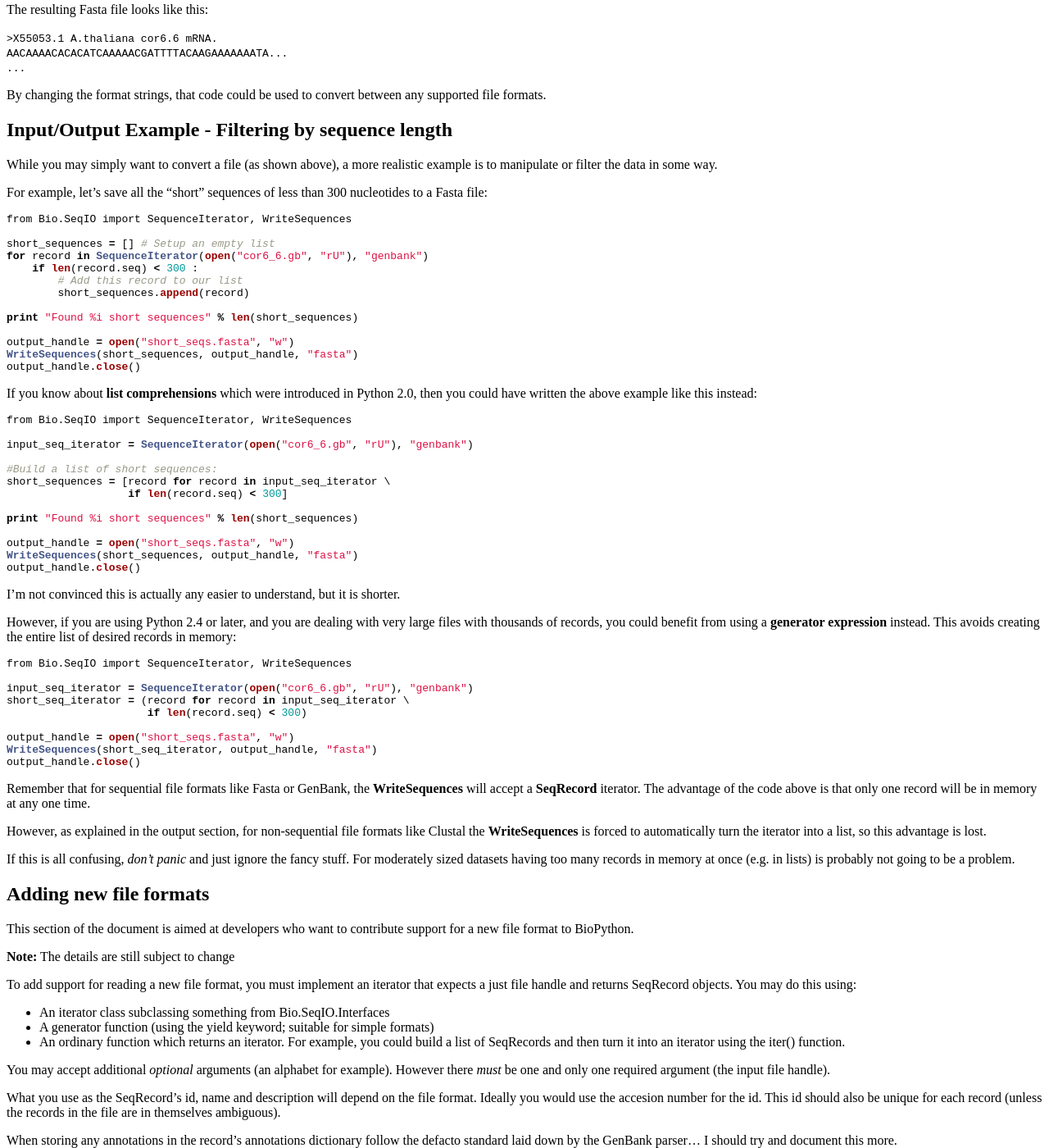
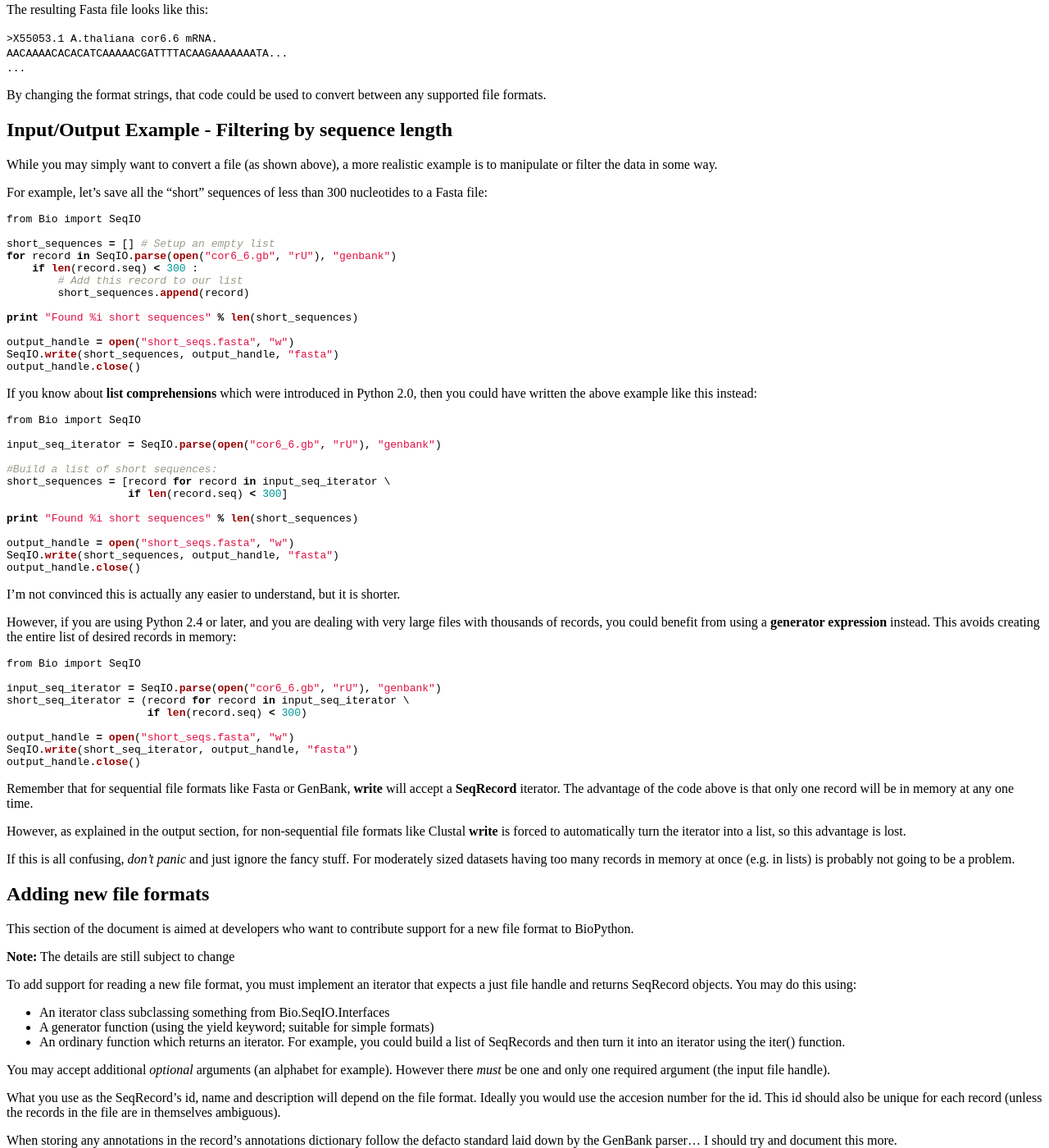
Before and after one commit to biopython/biopython.github.io, a Jekyll site: the page built from wiki/SeqIO.md, in a window 1280 px wide and 1400 px high, scrolled down 2527 px. Shown: the whole window at 82% size. Built offline with Jekyll 4.4.1, drawn with Linux system fonts in a browser that asks for light colours.

Commit message:
renaming SequenceIterator and WriteSequence to parse and write

````diff
--- a/wiki/SeqIO.md
+++ b/wiki/SeqIO.md
@@ -239,10 +239,10 @@ For example, let's save all the "short" sequences of less than 300
 nucleotides to a Fasta file:
 
 ``` python
-from Bio.SeqIO import SequenceIterator, WriteSequences
+from Bio import SeqIO
 
 short_sequences = [] # Setup an empty list
-for record in SequenceIterator(open("cor6_6.gb", "rU"), "genbank")
+for record in SeqIO.parse(open("cor6_6.gb", "rU"), "genbank")
     if len(record.seq) < 300 :
         # Add this record to our list
         short_sequences.append(record)
@@ -250,7 +250,7 @@ for record in SequenceIterator(open("cor6_6.gb", "rU"), "genbank")
 print "Found %i short sequences" % len(short_sequences)
 
 output_handle = open("short_seqs.fasta", "w")
-WriteSequences(short_sequences, output_handle, "fasta")
+SeqIO.write(short_sequences, output_handle, "fasta")
 output_handle.close()
 ```
 
@@ -259,9 +259,9 @@ Python 2.0, then you could have written the above example like this
 instead:
 
 ``` python
-from Bio.SeqIO import SequenceIterator, WriteSequences
+from Bio import SeqIO
 
-input_seq_iterator = SequenceIterator(open("cor6_6.gb", "rU"), "genbank")
+input_seq_iterator = SeqIO.parse(open("cor6_6.gb", "rU"), "genbank")
 
 #Build a list of short sequences:
 short_sequences = [record for record in input_seq_iterator \
@@ -270,7 +270,7 @@ short_sequences = [record for record in input_seq_iterator \
 print "Found %i short sequences" % len(short_sequences)
 
 output_handle = open("short_seqs.fasta", "w")
-WriteSequences(short_sequences, output_handle, "fasta")
+SeqIO.write(short_sequences, output_handle, "fasta")
 output_handle.close()
 ```
 
@@ -283,25 +283,24 @@ a **generator expression** instead. This avoids creating the entire list
 of desired records in memory:
 
 ``` python
-from Bio.SeqIO import SequenceIterator, WriteSequences
+from Bio import SeqIO
 
-input_seq_iterator = SequenceIterator(open("cor6_6.gb", "rU"), "genbank")
+input_seq_iterator = SeqIO.parse(open("cor6_6.gb", "rU"), "genbank")
 short_seq_iterator = (record for record in input_seq_iterator \
                       if len(record.seq) < 300)
 
 output_handle = open("short_seqs.fasta", "w")
-WriteSequences(short_seq_iterator, output_handle, "fasta")
+SeqIO.write(short_seq_iterator, output_handle, "fasta")
 output_handle.close()
 ```
 
-Remember that for sequential file formats like Fasta or GenBank, the
-**WriteSequences** will accept a **SeqRecord** iterator. The advantage
-of the code above is that only one record will be in memory at any one
-time.
+Remember that for sequential file formats like Fasta or GenBank,
+**write** will accept a **SeqRecord** iterator. The advantage of the
+code above is that only one record will be in memory at any one time.
 
 However, as explained in the output section, for non-sequential file
-formats like Clustal the **WriteSequences** is forced to automatically
-turn the iterator into a list, so this advantage is lost.
+formats like Clustal **write** is forced to automatically turn the
+iterator into a list, so this advantage is lost.
 
 If this is all confusing, *don't panic* and just ignore the fancy stuff.
 For moderately sized datasets having too many records in memory at once
````
Also changed, not shown: 1 other file.
